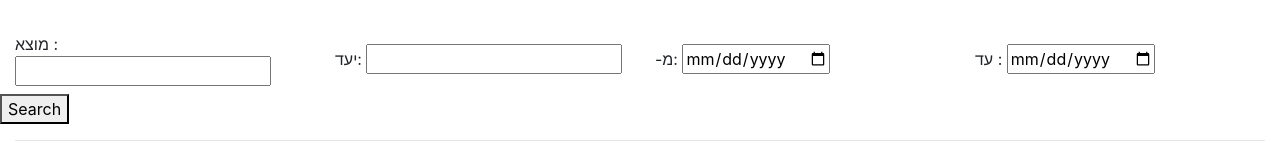
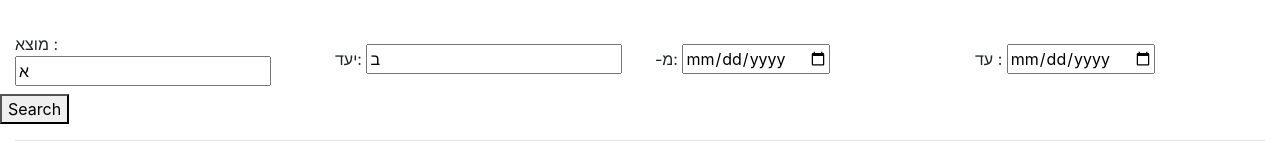
Before and after one commit to yoel7/homework-angular-bus, an Angular app: page / in a window 1280 px wide. Shown: the top 160 px of the page. Built offline with nearby package versions, Linux system fonts and the light colour scheme.

Commit message:
סתמי

```diff
--- a/src/app/Services/data.service.ts
+++ b/src/app/Services/data.service.ts
@@ -41,7 +41,7 @@
       dest: 'ירושלים',
       serialNumber:4
     },{
-      date: new Date(2021,0,20),
+      date: new Date(2021,0,20,10,36),
       operator: 'קווים',
       price: '1',
       source: 'א',
--- a/src/app/app.component.ts
+++ b/src/app/app.component.ts
@@ -9,7 +9,7 @@
   styleUrls: ['./app.component.css'],
 })
 export class AppComponent {
-  // btrip: bustrip[];
+
   dataFiltSeri:bustrip[];
   constructor(private databus: DataService) {}
   ngOnInit(): void {}
--- a/src/app/components/bus-trip-display/bus-trip-display.component.html
+++ b/src/app/components/bus-trip-display/bus-trip-display.component.html
@@ -1,5 +1,5 @@
 <div class="row">
   <div class="col-4">מוצא : {{ trip.source }}</div>
   <div class="col-4">יעד : {{ trip.dest }}</div>
-  <div class="col-4">תאריך : {{ trip.date | date: "dd/MM/yyyy" }}</div>
+  <div class="col-4">תאריך : {{ trip.date | date: "dd/MM/yyyy hh:mm" }}</div>
 </div>
--- a/src/app/components/search/search.component.ts
+++ b/src/app/components/search/search.component.ts
@@ -12,23 +12,15 @@
   @Output() pushArrTrip: EventEmitter<number> = new EventEmitter<
 number
   >();
-  data1: bustrip[];
   trip: trip = {
-    source: null,
-    dest: null,
-    dateA: null,
-    dateB: null,
+    source: 'א',
+    dest: 'ב',
+    dateA: new Date(2021,0,19),
+    dateB: new Date(2021,0,21)
   };
 
   constructor(private databus: DataService) {}
   ngOnInit(): void {}
-
-  /* inputtrip() {
-    this.databus.bustripfilter = this.databus.bustrip2.filter(
-      (item) => item.source == this.trip.source && item.dest == this.trip.dest
-    );
-  }        */
-
   createBusTrip(): void {
     this.trip.dateA = new Date(this.trip.dateA);
     this.trip.dateB = new Date(this.trip.dateB);
@@ -36,8 +28,5 @@
       (item) =>item.source == this.trip.source && item.dest == this.trip.dest && item.date > this.trip.dateA && item.date < this.trip.dateB
     );
    this.pushArrTrip.emit(1);
-
-  }
-  }
-
-// import { from } from 'rxjs'; // חיליק למה הוספת את זה?
+     }
+}
```
Also changed, not shown: src/app/קבצים-מחוקים/date.txt (deleted), 1 other file (tests, documents, lock files or other folders).
